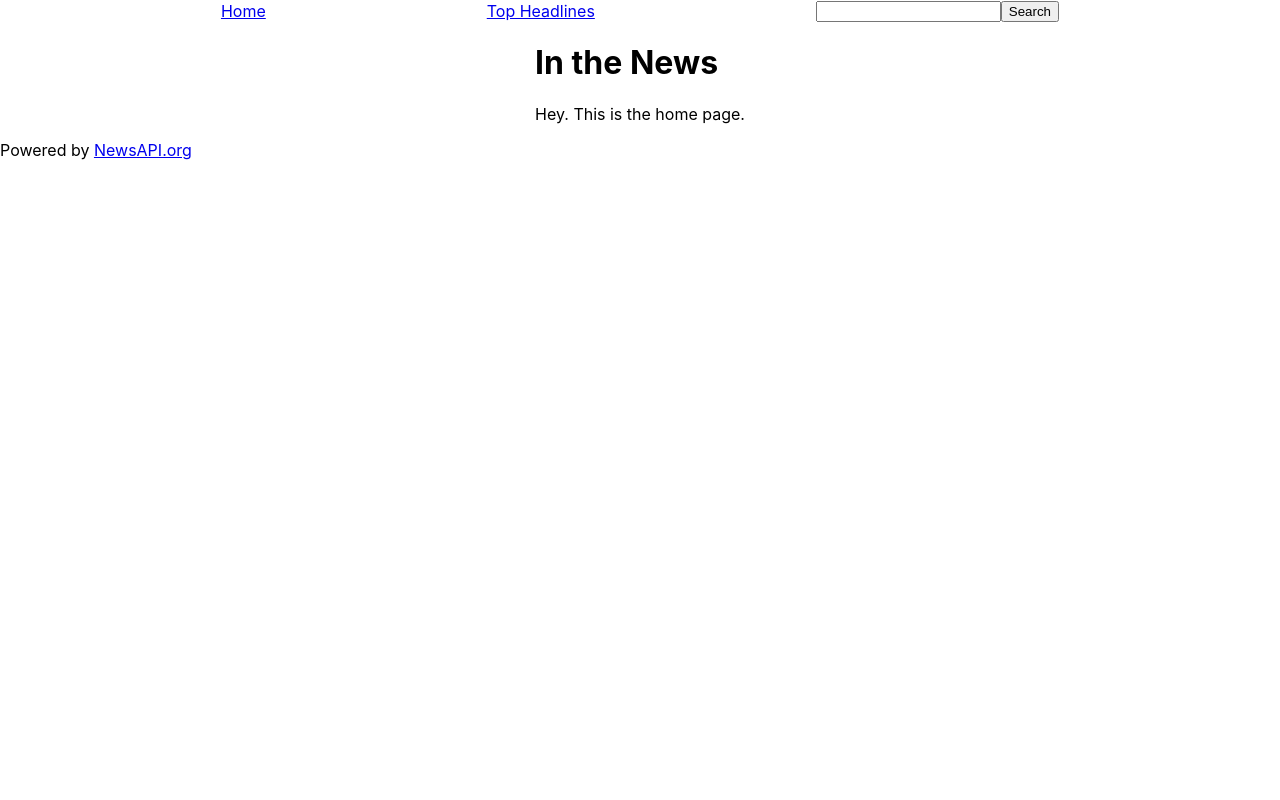
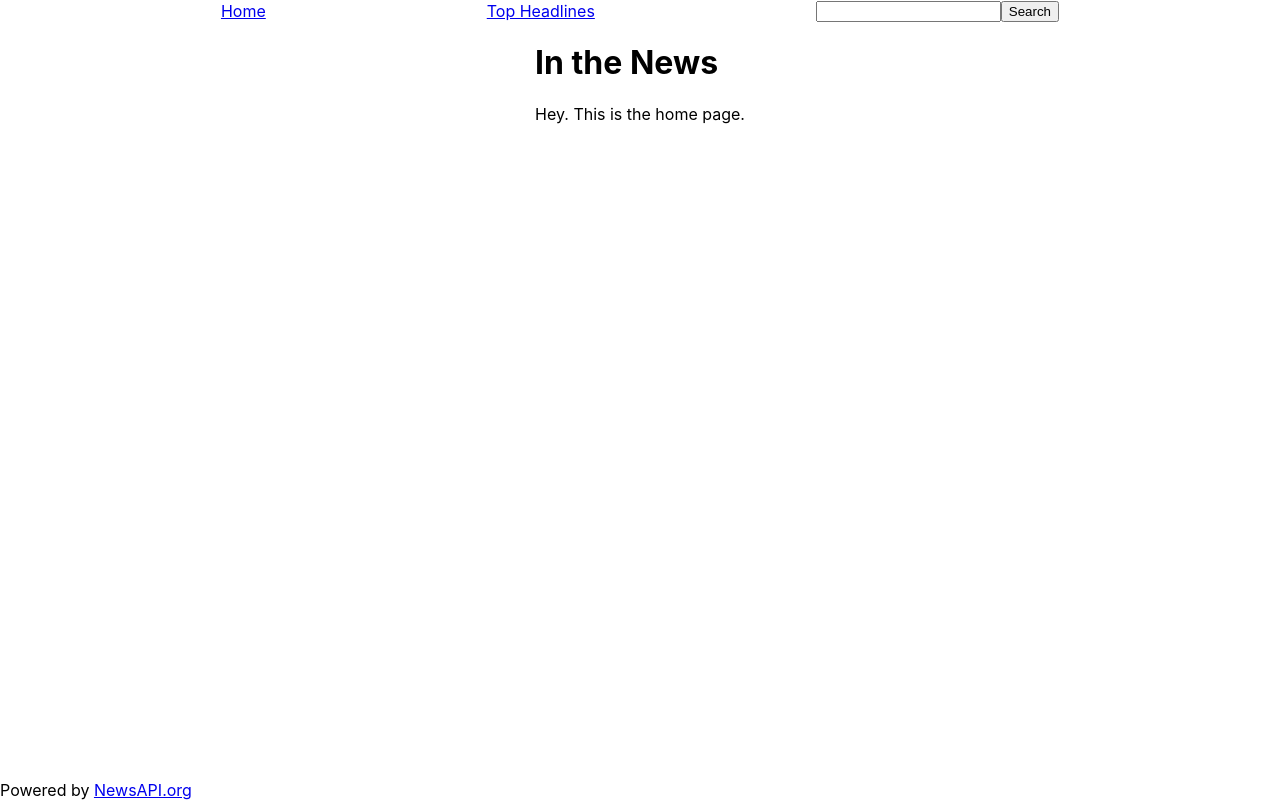
Before and after one commit to TobiasNorton/in-the-news, a React (Create React App) app: page / in a window 1280 px wide. Built offline with nearby package versions, Linux system fonts and the light colour scheme.

Commit message:
Footer set to bottom, description removed

```diff
--- a/src/SelectedArticle.js
+++ b/src/SelectedArticle.js
@@ -25,11 +25,8 @@ class SelectedArticle extends Component {
       <div className="selected-article-main">
         <h1>{this.state.currentArticle.title}</h1>
         <p>by {this.state.currentArticle.author}</p>
-        <p>
-          {/* {this.state.currentArticle.source.name ? this.state.currentArticle.source.name : 'Ooops'} */}
-        </p>
         <img src={this.state.currentArticle.urlToImage} className="article-image" />
-        <p>{this.state.currentArticle.description}</p>
+        {/* <p>{this.state.currentArticle.description}</p> */}
         <p>{this.state.currentArticle.content}</p>
         <p>
           Read the full article at
--- a/src/index.css
+++ b/src/index.css
@@ -44,3 +44,9 @@ main {
 .article-image {
   max-width: 50rem;
 }
+
+footer {
+  position: absolute;
+  bottom: 0;
+  /* height: 50px; */
+}
```
